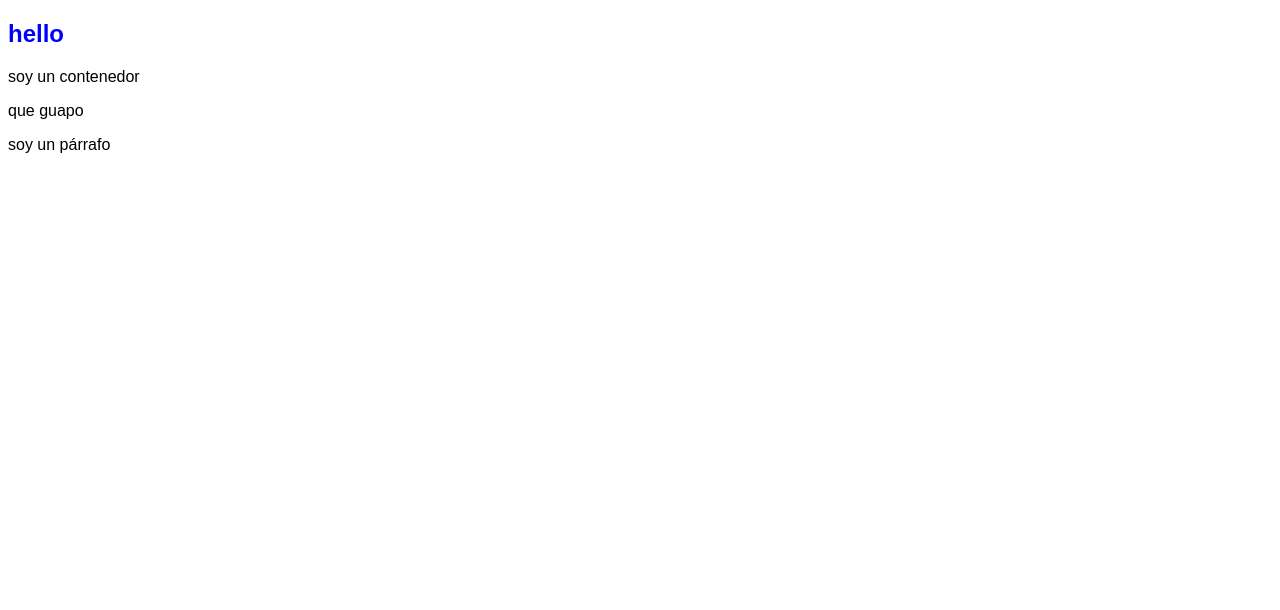
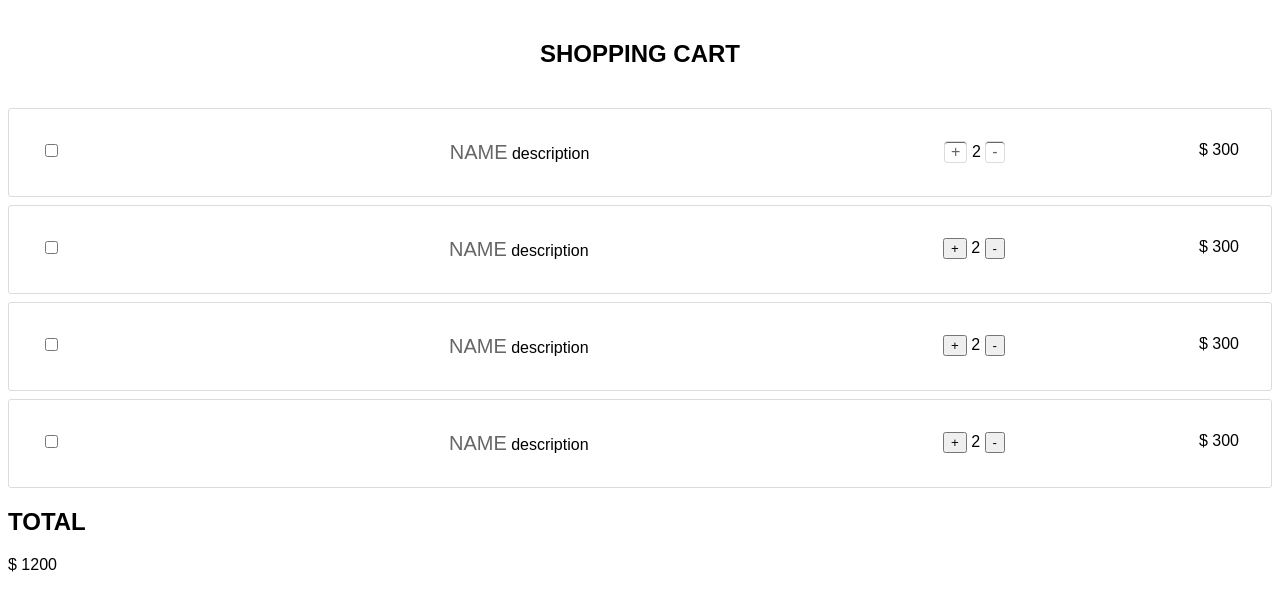
Before and after one commit to AnaMariaCampos/Playground-1-Bootcamp, a plain HTML site: page index.html in a window 1280 px wide. Drawn offline with Linux system fonts and the light colour scheme.

Commit message:
Segundo commit

```diff
--- a/index.html
+++ b/index.html
@@ -3,17 +3,97 @@
   <head>
     <meta charset="UTF-8" />
     <meta name="viewport" content="width=device-width, initial-scale=1.0" />
-    <link rel="stylesheet" href="style.css">
+    <link rel="stylesheet" href="style.css" />
     <title>Document</title>
   </head>
   <body>
-<h2>hello</h2>
-<div>soy un contenedor</div>
-<p>que guapo</p>
-<div>
-  <p>
-    soy un párrafo
-  </p>
-</div>
+    <div class="shopping-container">
+      <div class="shopping-header">
+        <h2 class="titulo">SHOPPING CART</h2>
+      </div>
+      <div class="shopping-body">
+        <div class="shopping-item">
+          <div class="selection">
+            <input id="item1" type="checkbox" />
+          </div>
+          <img class="responsive" src="" alt="" />
+          <div class="item-entry">
+            <span class="item-name">Name</span>
+            <span class="item-description">Description</span>
+          </div>
+          <div>
+            <button class="quantity">+</button>
+            <span class="quantity-amount">2</span>
+            <button class="quantity">-</button>
+          </div>
+          <div class="value">
+            <span>&#36;</span>
+            <span>300</span>
+          </div>
+        </div>
+        <div class="shopping-item">
+          <div class="selection">
+            <input id="item1" type="checkbox" />
+          </div>
+          <img src="" alt="" />
+          <div class="item-entry">
+            <span class="item-name">Name</span>
+            <span class="item-description">Description</span>
+          </div>
+          <div>
+            <button>+</button>
+            <span>2</span>
+            <button>-</button>
+          </div>
+          <div class="value">
+            <span>&#36;</span>
+            <span>300</span>
+          </div>
+        </div>
+        <div class="shopping-item">
+          <div class="selection">
+            <input id="item1" type="checkbox" />
+          </div>
+          <img src="" alt="" />
+          <div class="item-entry">
+            <span class="item-name">Name</span>
+            <span class="item-description">Description</span>
+          </div>
+          <div>
+            <button>+</button>
+            <span>2</span>
+            <button>-</button>
+          </div>
+          <div class="value">
+            <span>&#36;</span>
+            <span>300</span>
+          </div>
+        </div>
+        <div class="shopping-item">
+          <div class="selection">
+            <input id="item1" type="checkbox" />
+          </div>
+          <img src="" alt="" />
+          <div class="item-entry">
+            <span class="item-name">Name</span>
+            <span class="item-description">Description</span>
+          </div>
+          <div>
+            <button>+</button>
+            <span>2</span>
+            <button>-</button>
+          </div>
+          <div class="value">
+            <span>&#36;</span>
+            <span>300</span>
+          </div>
+        </div>
+      </div>
+      <div class="shopping-footer">
+        <h2>TOTAL</h2>
+        <span>&#36;</span>
+        <span>1200</span>
+      </div>
+    </div>
   </body>
 </html>
--- a/style.css
+++ b/style.css
@@ -2,6 +2,47 @@ body {
     font-family: Arial, Helvetica, sans-serif;
 }
 
-h2 {
-    color: blue;
+.shopping-header > h2 {
+    text-align: center;
+    padding: 20px;
 }
+
+.shopping-item {
+    padding: 32px;
+    border: 1px solid #dcdcdc;
+    border-radius: 3px;
+    display: flex;
+    justify-content: space-between;
+    margin-bottom: 8px;
+}
+
+.responsive {
+    max-width: 50%;
+}
+
+.item-entry {
+    width: 300px;
+}
+
+.item-name {
+    text-transform: uppercase;
+    color: #666666;
+    font-size: 20px;
+}
+
+.item-description {
+    text-transform: lowercase;
+    font-size: 16px;
+    display: inline;
+}
+
+.quantity {
+    box-shadow: inset 0px 1px 0px 0px;
+    background-color: transparent;
+    border-radius: 3px;
+    border: 1px solid #dcdcdc;
+    cursor: pointer;
+    color: #666666;
+    font-size: 16px;
+    font-weight: ;
+}
```
